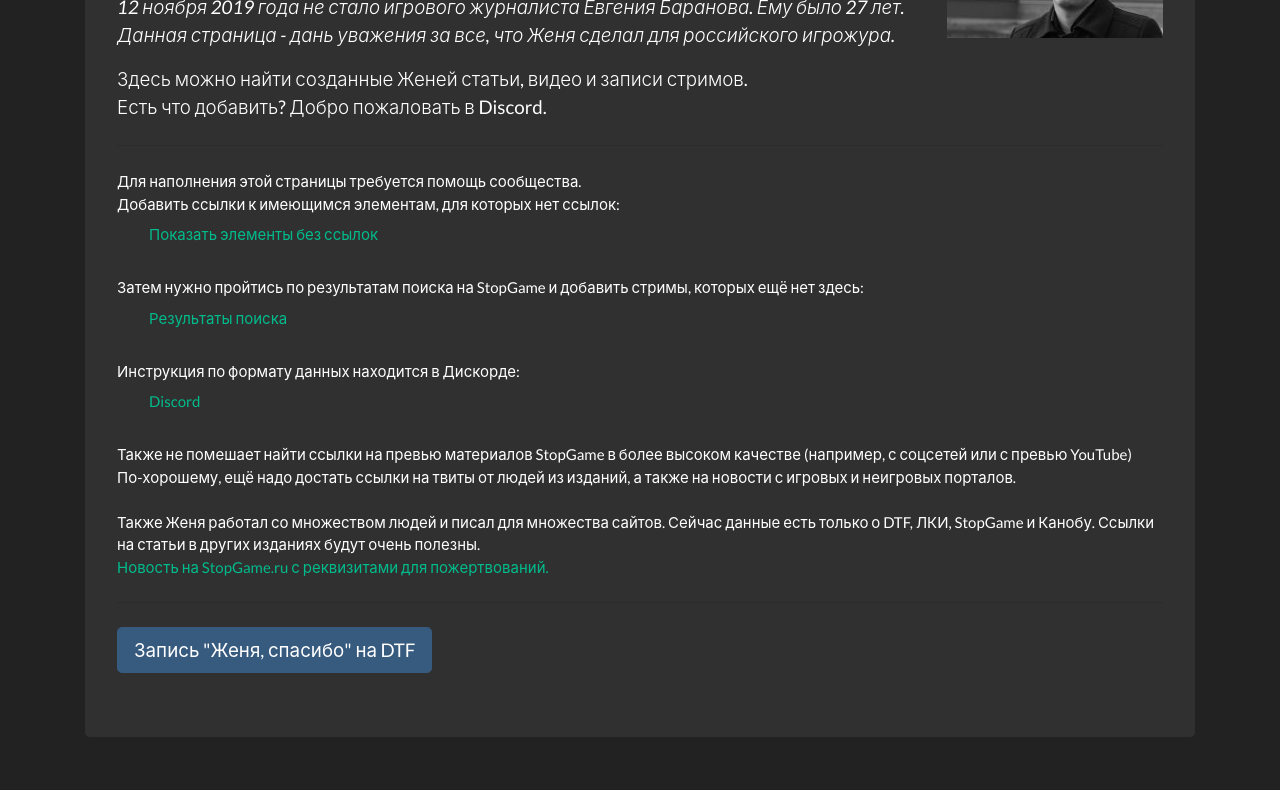
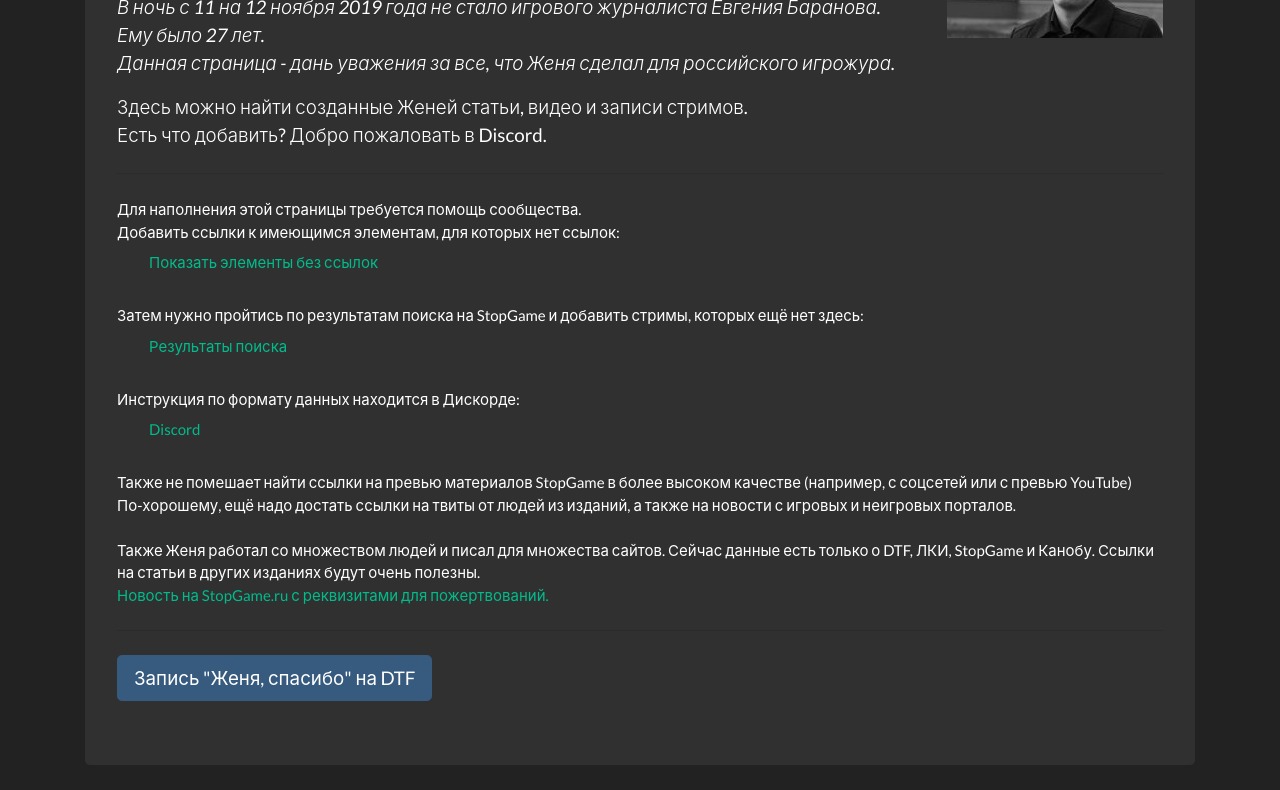
Before and after one commit to nev3rfail/baranov-memorial, a plain HTML site: page index.html in a window 1280 px wide. Shown: the part 235-1025 px from the top of the page. Drawn offline with nearby package versions, Linux system fonts and the light colour scheme.

Commit message:
Date fix

```diff
--- a/index.html
+++ b/index.html
@@ -112,7 +112,7 @@
         <img src="res/image/RAULduke.jpg" alt="" class="float-right">
         <h1 class="display-4">Мемориал Евгения Баранова</h1>
         <p class="lead">
-            <i>12 ноября 2019 года не стало игрового журналиста Евгения Баранова. Ему было 27 лет.<br>Данная страница - дань уважения за все, что Женя сделал для российского игрожура.</i><br/>
+            <i>В ночь с 11 на 12 ноября 2019 года не стало игрового журналиста Евгения Баранова.<br/>Ему было 27 лет.<br/>Данная страница - дань уважения за все, что Женя сделал для российского игрожура.</i><br/>
         </p>
         <p class="lead">Здесь можно найти созданные Женей статьи, видео и записи стримов.<br/>Есть что добавить? Добро пожаловать в Discord.</p>
         <hr class="my-4">
```
